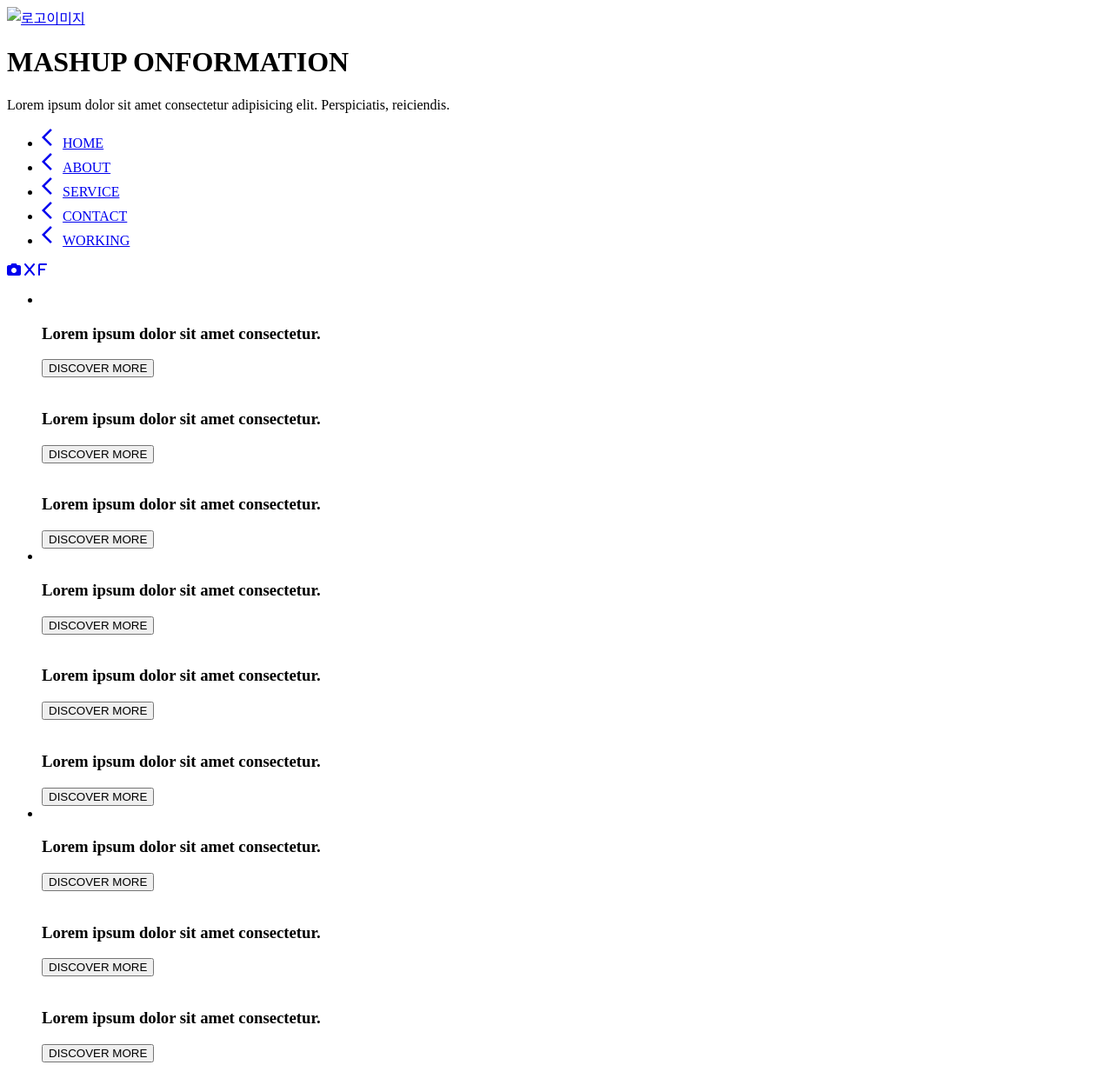
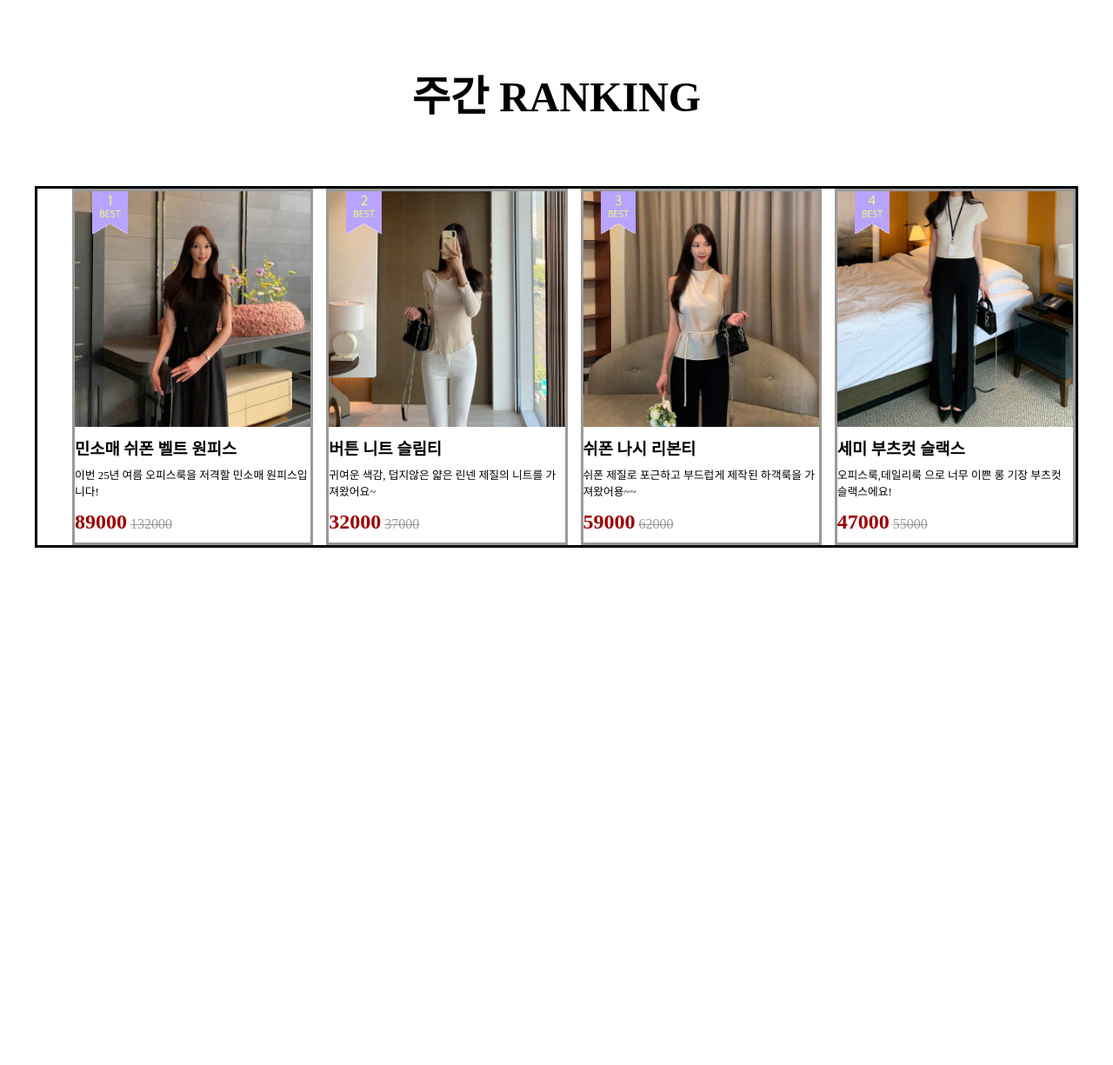
Before and after one commit to kimzein/kimzein.github.io, a plain HTML site: page index.html in a window 1280 px wide. Shown: the whole page at 87% size. After the commit the page ends 800 px from the top, so only its background shows below. Drawn offline with nearby package versions, Linux system fonts and the light colour scheme; a web font is replaced by a local one.

Commit message:
Add files via upload

```diff
--- a/index.html
+++ b/index.html
@@ -3,146 +3,209 @@
 <head>
     <meta charset="UTF-8">
     <meta name="viewport" content="width=device-width, initial-scale=1.0">
-    <title>index</title>
+    <title>naverstore</title>
+
+    <link rel="stylesheet" href="https://cdnjs.cloudflare.com/ajax/libs/font-awesome/6.7.2/css/all.min.css" integrity="sha512-Evv84Mr4kqVGRNSgIGL/F/aIDqQb7xQ2vcrdIwxfjThSH8CSR7PBEakCr51Ck+w+/U6swU2Im1vVX0SVk9ABhg==" crossorigin="anonymous" referrerpolicy="no-referrer"/>
 
     <link href="https://hangeul.pstatic.net/hangeul_static/css/nanum-square.css" rel="stylesheet">
 
-    <link rel="stylesheet" href="https://cdnjs.cloudflare.com/ajax/libs/font-awesome/6.3.0/css/all.min.css" /> <!--폰트어썸연결-->
+    <style>
 
-    <link rel="stylesheet" href="https://fonts.googleapis.com/css2?family=Material+Symbols+Outlined:opsz,wght,FILL,GRAD@24,200,0,0&icon_names=arrow_back_ios" />  <!--구글아이콘연결(STATIC)-->
+        @font-face {
+            font-family: 'SeoulAlrimTTF-Heavy';
+            src: url('https://fastly.jsdelivr.net/gh/projectnoonnu/2505-1@1.0/SeoulAlrimTTF-Heavy.woff2') format('woff2');
+            font-weight: 900;
+            font-style: normal;
+}
 
-    <link rel="stylesheet" href="style/common.css"> <!--스타일연결-->
+        *{
+            font-family: 'NanumSquare';
+            box-sizing: border-box;
+            margin: 0;
+        }
 
-    <link rel="stylesheet" href="style/index.css">
+        #section{
+            width: 100%;
+            max-width: 1200px;
+            margin: auto;
+        }
+
+        .sectiontitle{
+           text-align: center;
+           margin: 1.5em 0;
+           font-size: 3em;
+           font-family: 'SeoulAlrimTTF-Heavy';
+        }
+
+        .listbox{
+            border: solid;
+            list-style: none;
+            display: grid;
+            grid-template-columns: repeat(4,1fr);
+            gap: 15px;
+
+        }
+
+        .list{
+            border: solid #999;
+
+
+
+        }
+
+        .list:hover .image{
+            transform: scale(1.1);
+        }
+
+        .imagebox{
+            overflow: hidden;
+            margin-bottom: 10px;
+            position: relative;
+        }
+
+        .image{
+            width: 100%;
+            display: block;
+            transition: 0.3s;
+
+        }
+
+        .producttitle{
+            margin-bottom: 10px;
+         }
+
+        .text{
+
+            line-height: 1.5em;
+            font-size: 0.8em;
+            margin-bottom: 10px;
+        }
+
+        .price{
+            color: rgb(155, 2, 2);
+            font-size: 1.5em;
+            margin-bottom: 10px;
+            display: inline-block;
+        }
+
+        .price2{
+            color: #999;
+            text-decoration: line-through;
+            display: inline-block;
+
+        }
+
+        .best{
+            position: absolute;
+            top: 0;
+            left: 20px;
+            width: 15%;
+
+        }
+
+        .iconbox{
+            position: absolute;
+            bottom: 10%;
+            left: 0;
+            width: 100%;
+            text-align: center;
+            opacity: 0;
+            transition: 0.3s;
+        }
+
+        .list:hover .iconbox{
+            opacity: 1;
+        }
+
+        .icon{
+            color: #fff;
+            font-size: 2em;
+            padding: 20px;
+            opacity: 90%;
+
+        }
+
+        /*태블릿화면 (850-900px이하 화면폭) 스타일*/
+        @media screen and (max-width:850px){
+          .listbox{
+            grid-template-columns: repeat(2,1fr);
+          }
+        }
+        /*스마트폰화면 (450px이하 화면폭) 스타일*/
+        @media screen and (max-width:450px){
+          .listbox{
+            grid-template-columns:1fr;
+          }
+        }
+
+
+    </style>
 
 </head>
 
+<body>
+    <section id="section">
+        <h2 class="sectiontitle">주간 RANKING</h2>
 
-<body>
-    <div id="leftbox">   <!--왼쪽 고정 박스(헤더,내비,푸터)-->
-        <header id="header">
-            <a href="index.html"><img src="images/mashup-logo.svg" alt="로고이미지" id="logo"></a>
-            <h1 id="title">MASHUP ONFORMATION</h1>
-            <p id="title2">Lorem ipsum dolor sit amet consectetur adipisicing elit. Perspiciatis, reiciendis.</p>
-        </header>
-
-        <nav id="navi"></nav>
-            <ul id="menu">
-                <li class="main"><a href="0616.html" class="mainlink"><span class="material-symbols-outlined menuicon">arrow_back_ios</span>HOME</a></li>
-
-
-                <li class="main"><a href="about.html" class="mainlink"><span class="material-symbols-outlined menuicon">arrow_back_ios</span>ABOUT</a></li>
-
-                <li class="main"><a href="service.html" class="mainlink"><span class="material-symbols-outlined menuicon">arrow_back_ios</span>SERVICE</a></li>
-
-                <li class="main"><a href="contact.html" class="mainlink"><span class="material-symbols-outlined menuicon">arrow_back_ios</span>CONTACT</a></li>
-
-                <li class="main"><a href="working.html" class="mainlink"><span class="material-symbols-outlined menuicon">arrow_back_ios</span>WORKING</a></li>
-            </ul>
-
-        <footer id="footer">
-            <a href="https://www.instagram.com/" target="_blank"><i class="fa-solid fa-camera"></i></a>
-            <a href="https:/x.com/" target="_blank"><i class="fa-solid fa-x"></i></a>
-            <a href="https://www.facebook.com/" target="_blank"><i class="fa-solid fa-f"></i></a>
-        </footer>
-     </div>
-
-     <section id="sec">
-
-        <ul id="listbox">
+        <ul class="listbox">
             <li class="list">
-                <div class="box">
-                    <img src="images/img-12.jpg" alt="">
-                    <div class="caption">
-                    <div>
-                    <h3>Lorem ipsum dolor sit amet consectetur.</h3>
-                    <button class="more">DISCOVER MORE</button></div>
-                    </div>
+                <div class="imagebox">
+                    <img src="image/naverstore1.jpg" class="image" >
+                    <img src="image/BEST1.png" class="best">
+                    <div class="iconbox"><i class="fa-regular fa-heart icon"></i>
+                    <i class="fa-solid fa-basket-shopping icon"></i></div>
                 </div>
-
-                <div class="box">
-                    <img src="images/img-13.jpg" alt="">
-                    <div class="caption">
-                        <div>
-                    <h3>Lorem ipsum dolor sit amet consectetur.</h3>
-                    <button class="more">DISCOVER MORE</button></div>
-                    </div>
+                <h3 class="producttitle">민소매 쉬폰 벨트 원피스</h3>  <!--상품이름-->
+                <p class="text">이번 25년 여름 오피스룩을 저격할 민소매 원피스입니다!</p>  <!--상품설명-->
+                <h3 class="price">89000</h3>     <!--할인가격-->
+                <p class="price2">132000</p>     <!--원래가격-->
+           </li>
+            <li class="list">
+                <div class="imagebox">
+                    <img src="image/naverstore2.jpg" class="image" >
+                    <img src="image/BEST2.png" class="best">
+                    <div class="iconbox"><i class="fa-regular fa-heart icon"></i>
+                    <i class="fa-solid fa-basket-shopping icon"></i></div>
                 </div>
-
-                <div class="box">
-                    <img src="images/img-14.jpg" alt="">
-                    <div class="caption">
-                    <div>
-                    <h3>Lorem ipsum dolor sit amet consectetur.</h3>
-                    <button class="more">DISCOVER MORE</button></div>
-                    </div>
                 </div>
+                <h3 class="producttitle">버튼 니트 슬림티</h3>   <!--상품이름-->
+                <p class="text">귀여운 색감, 덥지않은 얇은 린넨 제질의 니트를 가져왔어요~</p>  <!--상품설명-->
+                <h3 class="price">32000</h3>     <!--할인가격-->
+                <p class="price2">37000</p>     <!--원래가격-->
             </li>
-
-            <li class="list"> <!--두번째 리스트-->
-                <div class="box">
-                    <img src="images/img-02.jpg" alt="">
-                    <div class="caption">
-                    <div>
-                    <h3>Lorem ipsum dolor sit amet consectetur.</h3>
-                    <button class="more">DISCOVER MORE</button></div>
-                    </div>
+            <li class="list">
+                <div class="imagebox">
+                    <img src="image/naverstore3.jpg" class="image" >
+                    <img src="image/BEST3.png" class="best">
+                    <div class="iconbox"><i class="fa-regular fa-heart icon"></i>
+                    <i class="fa-solid fa-basket-shopping icon"></i></div>
                 </div>
-
-                <div class="box">
-                    <img src="images/img-03.jpg" alt="">
-                    <div class="caption">
-                        <div>
-                    <h3>Lorem ipsum dolor sit amet consectetur.</h3>
-                    <button class="more">DISCOVER MORE</button>
-                        </div>
-                    </div>
                 </div>
-
-                <div class="box">
-                    <img src="images/img-04.jpg" alt="">
-                    <div class="caption">
-                    <div>
-                    <h3>Lorem ipsum dolor sit amet consectetur.</h3>
-                    <button class="more">DISCOVER MORE</button></div>
-                    </div>
+                <h3 class="producttitle">쉬폰 나시 리본티</h3>   <!--상품이름-->
+                <p class="text">쉬폰 제질로 포근하고 부드럽게 제작된 하객룩을 가져왔어용~~</p>  <!--상품설명-->
+                <h3 class="price">59000</h3>     <!--할인가격-->
+                <p class="price2">62000</p>     <!--원래가격-->
+            </li>
+            <li class="list">
+                <div class="imagebox">
+                    <img src="image/naverstore4.jpg" class="image" >
+                    <img src="image/BEST4.png" class="best">
+                    <div class="iconbox"><i class="fa-regular fa-heart icon"></i>
+                    <i class="fa-solid fa-basket-shopping icon"></i></div>
                 </div>
-            </li>
-
-            <li class="list"> <!--세번째 리스트-->
-                <div class="box">
-                    <img src="images/img-05.jpg" alt="">
-                    <div class="caption">
-                    <div>
-                    <h3>Lorem ipsum dolor sit amet consectetur.</h3>
-                    <button class="more">DISCOVER MORE</button>
-                    </div>
-                    </div>
                 </div>
-
-                <div class="box">
-                    <img src="images/img-06.jpg" alt="">
-                    <div class="caption">
-                    <div>
-                    <h3>Lorem ipsum dolor sit amet consectetur.</h3>
-                    <button class="more">DISCOVER MORE</button></div>
-                    </div>
-                </div>
-
-                <div class="box">
-                    <img src="images/img-07.jpg" alt="">
-                    <div class="caption">
-                        <div>
-                    <h3>Lorem ipsum dolor sit amet consectetur.</h3>
-                    <button class="more">DISCOVER MORE</button></div>
-                    </div>
-                </div>
+                <h3 class="producttitle">세미 부츠컷 슬랙스</h3>   <!--상품이름-->
+                <p class="text">오피스룩,데일리룩 으로 너무 이쁜 롱 기장 부츠컷 슬랙스에요!</p> <!--상품설명-->
+                <h3 class="price">47000</h3>     <!--할인가격-->
+                <p class="price2">55000</p>     <!--원래가격-->
             </li>
         </ul>
 
-     </section>
+    </section>
+
 
 </body>
 
 
+
 </html>
```
Also changed, not shown: image/BEST1.png (added), image/BEST2.png (added), image/BEST3.png (added), image/BEST4.png (added), image/naverstore1.jpg (added), image/naverstore2.jpg (added), image/naverstore3.jpg (added), image/naverstore4.jpg (added).
